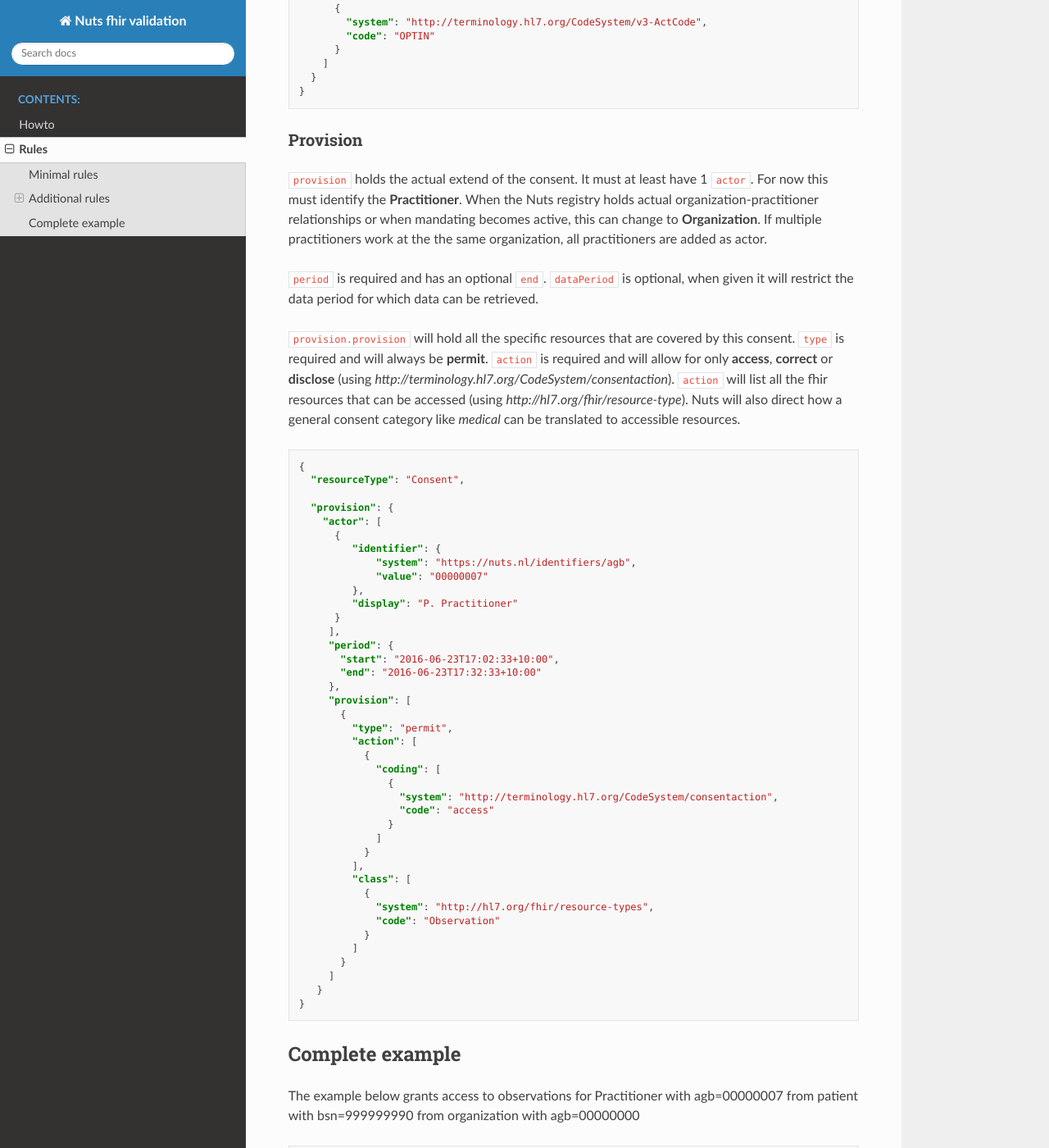
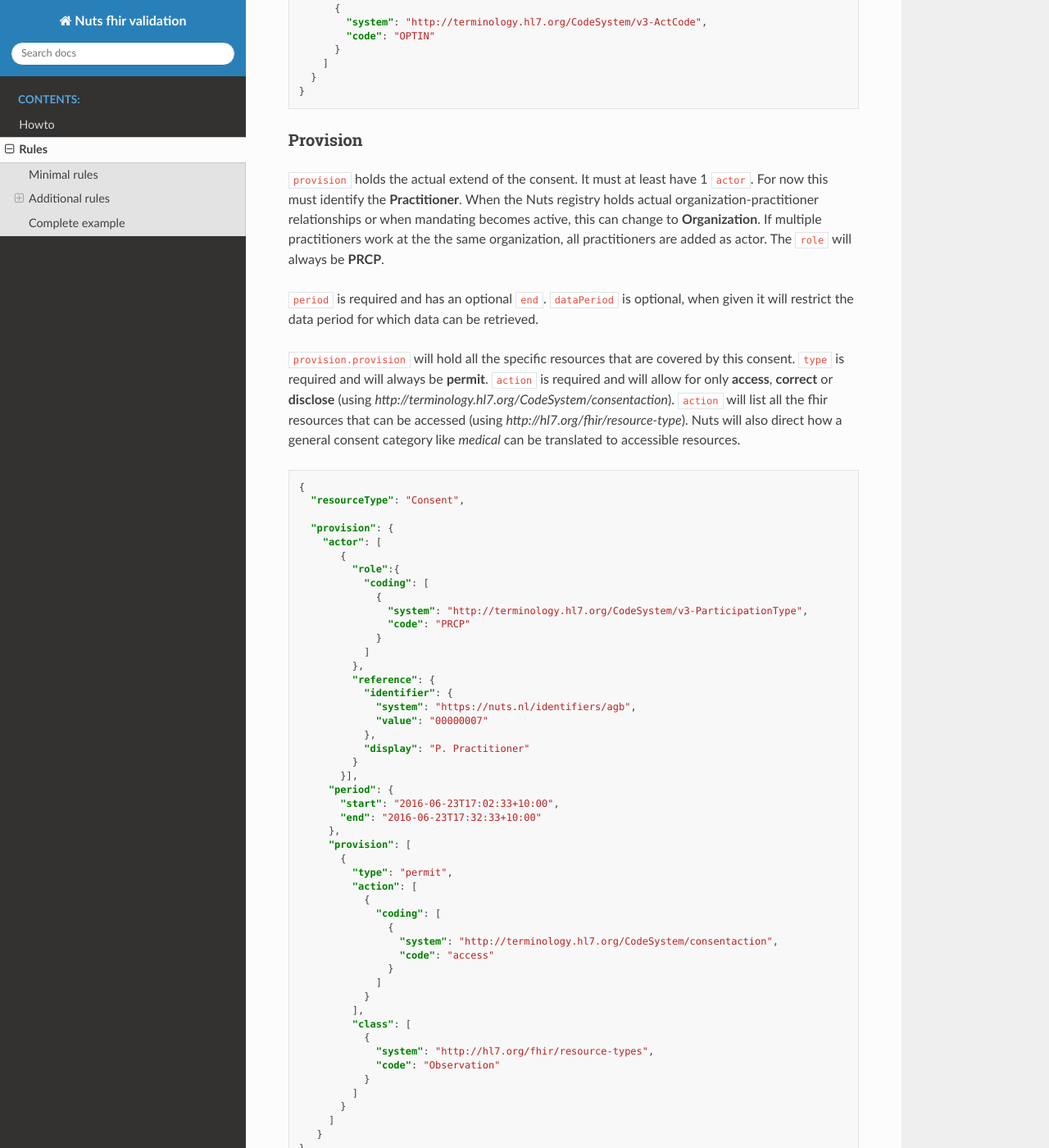
Before and after one commit to nuts-foundation/nuts-fhir-validation, a Sphinx documentation site: the page built from docs/pages/rules.rst, in a window 1280 px wide and 1400 px high, scrolled down 4490 px. Shown: the whole window at 82% size. Built offline with Sphinx 7.4.7 and the Read the Docs theme 2.0.0, drawn with Linux system fonts in a browser that asks for light colours; some of the changed text lies outside the part shown.

```diff
--- a/docs/pages/rules.rst
+++ b/docs/pages/rules.rst
@@ -109,14 +109,14 @@ If a valid identifier is not present, :code:`display` must be present in the ref
 
     {
       "resourceType": "Consent",
-      "performer": {
+      "performer": [{
         "type": "Organization"
         "identifier": {
             "system": "https://nuts.nl/identifiers/agb",
             "value": "00000000"
         },
         "display": "P. Practitioner"
-      }
+      }]
     }
 
 Organization
@@ -127,13 +127,13 @@ Organization
 
     {
       "resourceType": "Consent",
-      "organization": {
+      "organization": [{
         "identifier": {
             "system": "https://nuts.nl/identifiers/agb",
             "value": "00000000"
         },
         "display": "P. Practise"
-      }
+      }]
     }
 
 Source
@@ -182,8 +182,8 @@ In case of a relative, only the :code:`display` field will be required.
 
     {
       "resourceType": "Consent",
-      "verification": {
-        "verified": "true",
+      "verification": [{
+        "verified": true,
         "verifiedWith": {
             "type": "Patient",
             "identifier": {
@@ -192,7 +192,7 @@ In case of a relative, only the :code:`display` field will be required.
             },
             "display": "P. Patient"
         }
-      }
+      }]
     }
 
 PolicyRule
@@ -233,7 +233,7 @@ Provision
 
 :code:`provision` holds the actual extend of the consent. It must at least have 1 :code:`actor`. For now this must identify the **Practitioner**.
 When the Nuts registry holds actual organization-practitioner relationships or when mandating becomes active, this can change to **Organization**.
-If multiple practitioners work at the the same organization, all practitioners are added as actor.
+If multiple practitioners work at the the same organization, all practitioners are added as actor. The :code:`role` will always be **PRCP**.
 
 :code:`period` is required and has an optional :code:`end`. :code:`dataPeriod` is optional, when given it will restrict the data period for which data can be retrieved.
 
@@ -249,14 +249,23 @@ Nuts will also direct how a general consent category like *medical* can be trans
 
      "provision": {
        "actor": [
-         {
-            "identifier": {
+          {
+            "role":{
+              "coding": [
+                {
+                  "system": "http://terminology.hl7.org/CodeSystem/v3-ParticipationType",
+                  "code": "PRCP"
+                }
+              ]
+            },
+            "reference": {
+              "identifier": {
                 "system": "https://nuts.nl/identifiers/agb",
                 "value": "00000007"
-            },
-            "display": "P. Practitioner"
-         }
-        ],
+              },
+              "display": "P. Practitioner"
+            }
+          }],
         "period": {
           "start": "2016-06-23T17:02:33+10:00",
           "end": "2016-06-23T17:32:33+10:00"
@@ -349,7 +358,7 @@ The example below grants access to observations for Practitioner with agb=000000
             },
             "display": "P. Patient"
         }
-      },
+      }],
       "policyRule": {
         "coding": [
           {
@@ -360,14 +369,23 @@ The example below grants access to observations for Practitioner with agb=000000
       },
       "provision": {
        "actor": [
-         {
-            "identifier": {
+          {
+            "role":{
+              "coding": [
+                {
+                  "system": "http://terminology.hl7.org/CodeSystem/v3-ParticipationType",
+                  "code": "PRCP"
+                }
+              ]
+            },
+            "reference": {
+              "identifier": {
                 "system": "https://nuts.nl/identifiers/agb",
                 "value": "00000007"
-            },
-            "display": "P. Practitioner"
-         }
-        ],
+              },
+              "display": "P. Practitioner"
+            }
+          }],
         "period": {
           "start": "2016-06-23T17:02:33+10:00",
           "end": "2016-06-23T17:32:33+10:00"
```
Also changed, not shown: other parts of docs/pages/rules.rst (+10 -10 lines).
